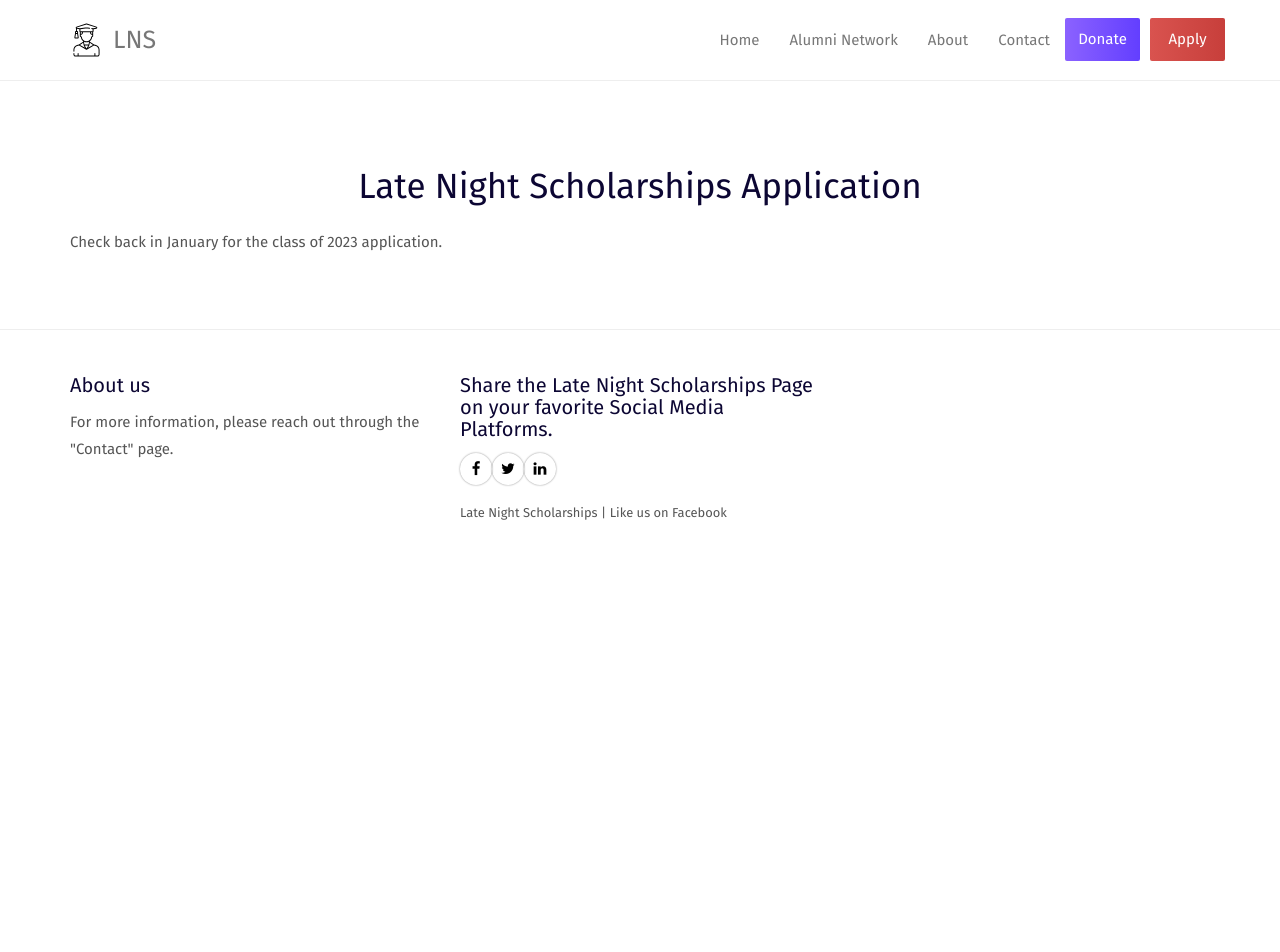
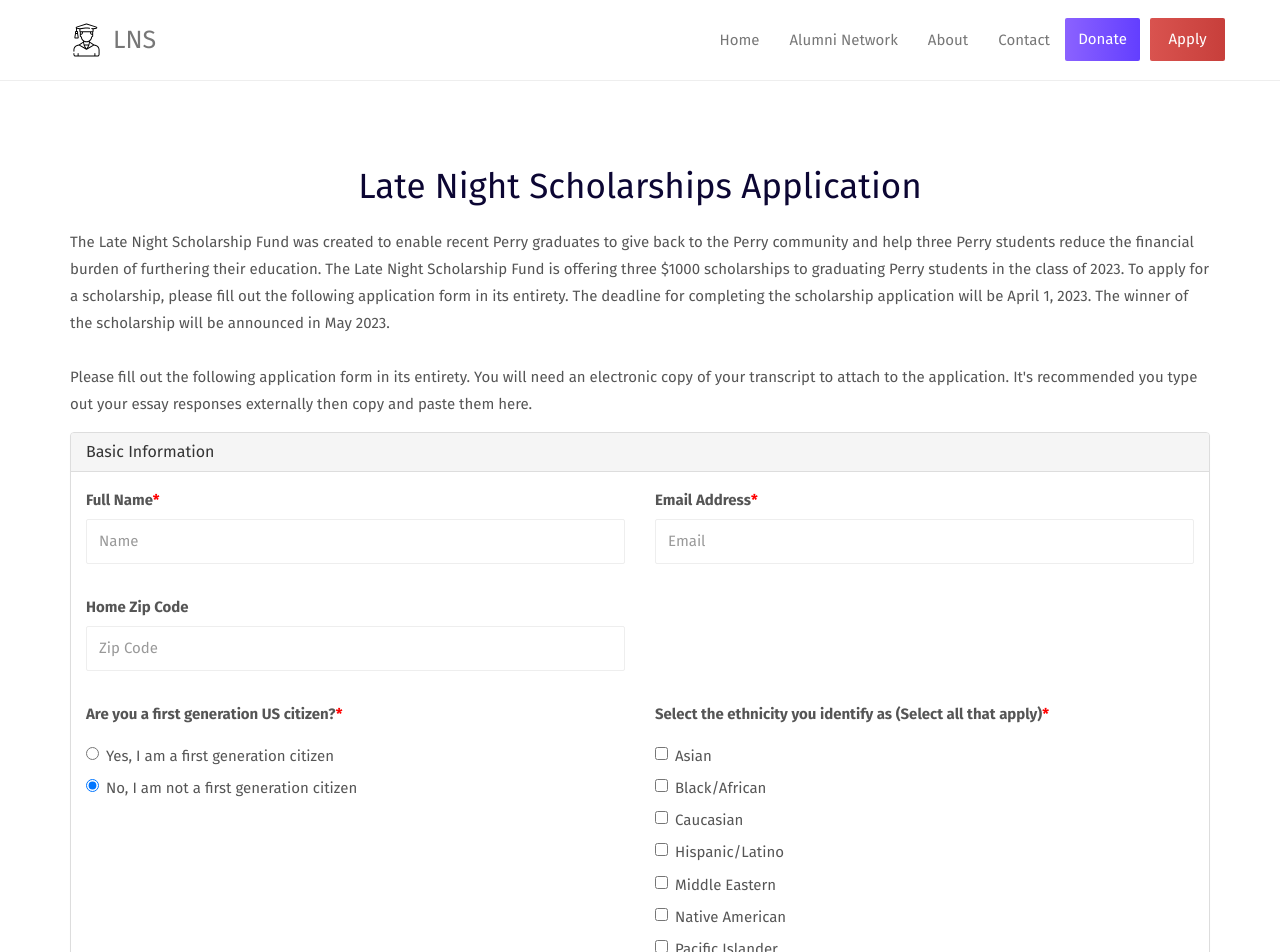
Before and after one commit to alexanderjryan/LateNightScholarships.github.io, a Vue app: page /apply in a window 1280 px wide. Shown: the top 952 px of the page. Before the commit the page ends 800 px from the top, so only its background shows below. Built offline with nearby package versions, Linux system fonts and the light colour scheme; a web font is replaced by a local one.

Commit message:
Update donor number

```diff
--- a/src/views/Apply.vue
+++ b/src/views/Apply.vue
@@ -8,14 +8,14 @@
               <h2>Late Night Scholarships Application</h2>
             </div>
             <p>
-              Check back in January for the class of 2023 application.
-              <!-- The Late Night Scholarship Fund was created to enable recent Perry graduates to give back to the Perry community and help three Perry students reduce the financial burden of furthering their education. The Late Night Scholarship Fund is offering three scholarships of $500 scholarships to graduating Perry students in the class of 2022. To apply for a scholarship, please fill out the following application form in its entirety. The deadline for completing the scholarship application will be April 1, 2022. The winner of the scholarship will be announced in May 2022.  -->
-              <!-- <br> <br>  -->
-              <!-- Please fill out the following application form in its entirety. You will need an electronic copy of your transcript to attach to the application. It's recommended you type out your essay responses externally then copy and paste them here. -->
+              <!-- Check back in January for the class of 2024 application. -->
+              The Late Night Scholarship Fund was created to enable recent Perry graduates to give back to the Perry community and help three Perry students reduce the financial burden of furthering their education. The Late Night Scholarship Fund is offering three $1000 scholarships to graduating Perry students in the class of 2023. To apply for a scholarship, please fill out the following application form in its entirety. The deadline for completing the scholarship application will be April 1, 2023. The winner of the scholarship will be announced in May 2023.
+              <br> <br>
+              Please fill out the following application form in its entirety. You will need an electronic copy of your transcript to attach to the application. It's recommended you type out your essay responses externally then copy and paste them here.
             </p>
           </div>
         </div>
-        <!-- <div class="row">
+        <div class="row">
           <div class="col-xs-12">
             <div class="panel panel-default">
               <div class="panel-heading">
@@ -92,17 +92,17 @@
               <div class="panel-body">
                 <div class="row">
                   <div class="col-md-6">
-                    <label for="graduationAttestation">Please confirm you are on track to graduate in May 2022<span class="lns-required">*</span></label>
+                    <label for="graduationAttestation">Please confirm you are on track to graduate in May 2023<span class="lns-required">*</span></label>
                     <div class="radio">
                       <label>
                         <input v-model="application.graduationAttestation" type="radio" name="graduationAttestation" id="graduationYes" value="true">
-                        I confirm that I will graduate in May 2022
+                        I confirm that I will graduate in May 2023
                       </label>
                     </div>
                     <div class="radio">
                       <label>
                         <input v-model="application.graduationAttestation" type="radio" name="graduationAttestation" id="graduationNo" value="false">
-                        I cannot confirm that I will graduate in May 2022
+                        I cannot confirm that I will graduate in May 2023
                       </label>
                     </div>
                   </div>
@@ -204,7 +204,7 @@
                 </div>
                 <div class="row">
                   <div class="col-xs-12">
-                    <label for="essay-1-prompt-2">Over 20 donors have contributed to the Late Night Scholarship fund to support the education of a high-achieving graduating senior from Perry High School. Prior to making the donation, each donor considered the best way to invest/spend this money. Rather than investing the money in a high-yield investment account or purchasing a subscription to an additional streaming service, each donor decided the best use of his/her money was to donate to a scholarship fund. Please briefly explain why you are the best investment for the donors of the Late Night Scholarship fund.</label>
+                    <label for="essay-1-prompt-2">Over 50 donors have contributed to the Late Night Scholarship fund to support the education of a high-achieving graduating senior from Perry High School. Prior to making the donation, each donor considered the best way to invest/spend this money. Rather than investing the money in a high-yield investment account or purchasing a subscription to an additional streaming service, each donor decided the best use of his/her money was to donate to a scholarship fund. Please briefly explain why you are the best investment for the donors of the Late Night Scholarship fund.</label>
                     <textarea v-model="application.essaySection1Prompt2" class="form-control" rows="4" name="essay-1-prompt-2" id="essay-1-prompt-2"></textarea>
                   </div>
                 </div>
@@ -296,7 +296,7 @@
               </ul>
             </div>
           </div>
-        </div> -->
+        </div>
       </div>
     </div>
   </form>
--- a/src/views/Home.vue
+++ b/src/views/Home.vue
@@ -114,7 +114,7 @@
               <h2>Donate to the Scholarship Fund</h2>
               <p>
                 The Late Night Scolarships fund is accepting donations for the
-                Class of 2022 scholarships. Last year, we collected over $1,500
+                Class of 2023 scholarships. Last year, we collected over $1,500
                 from over 35+ donors. 100% of donations go towards the
                 scholarships. All donors have the option to review the
                 anonymized applications and vote for which applicants should
```
Also changed, not shown: 1 other file (tests, documents, lock files or other folders).
